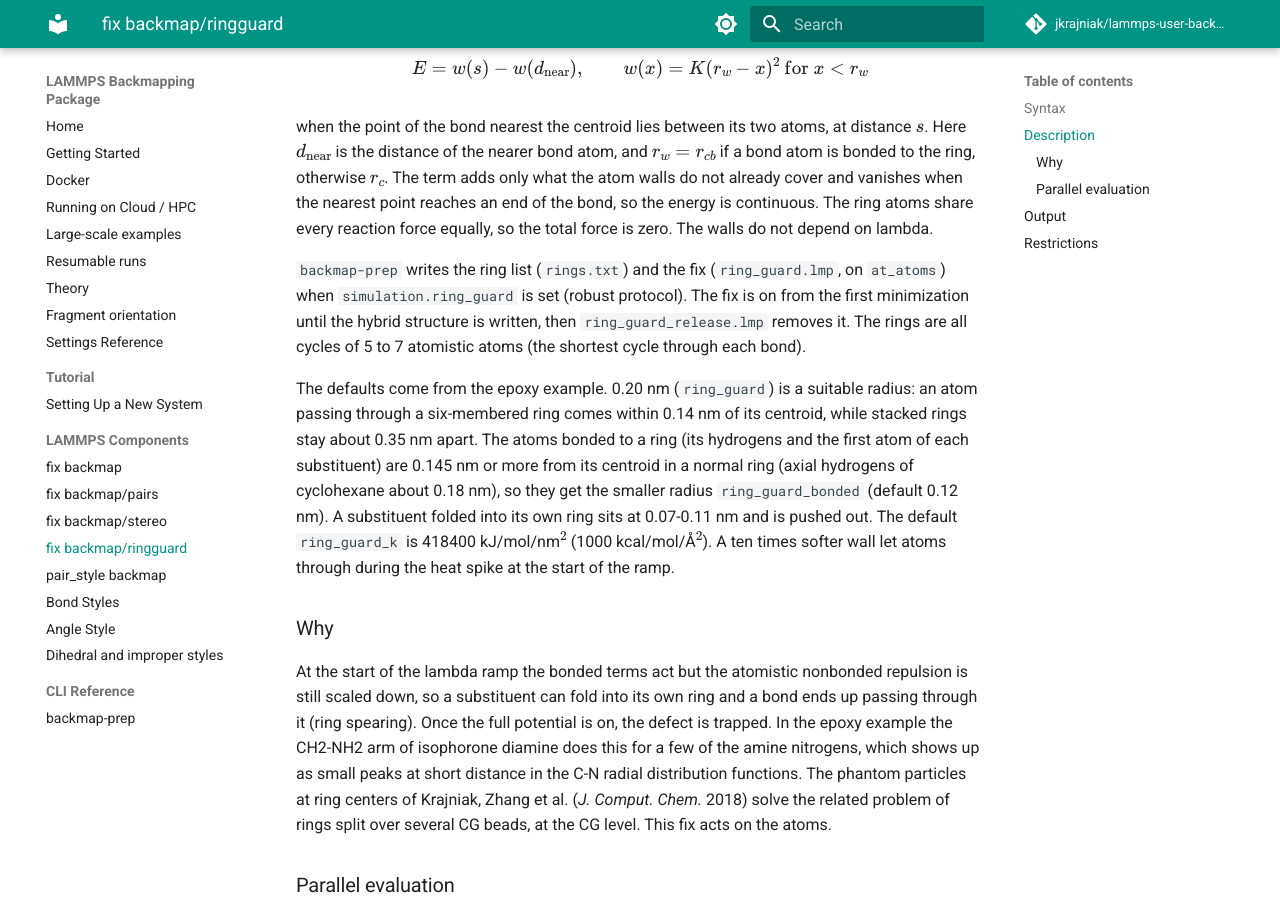
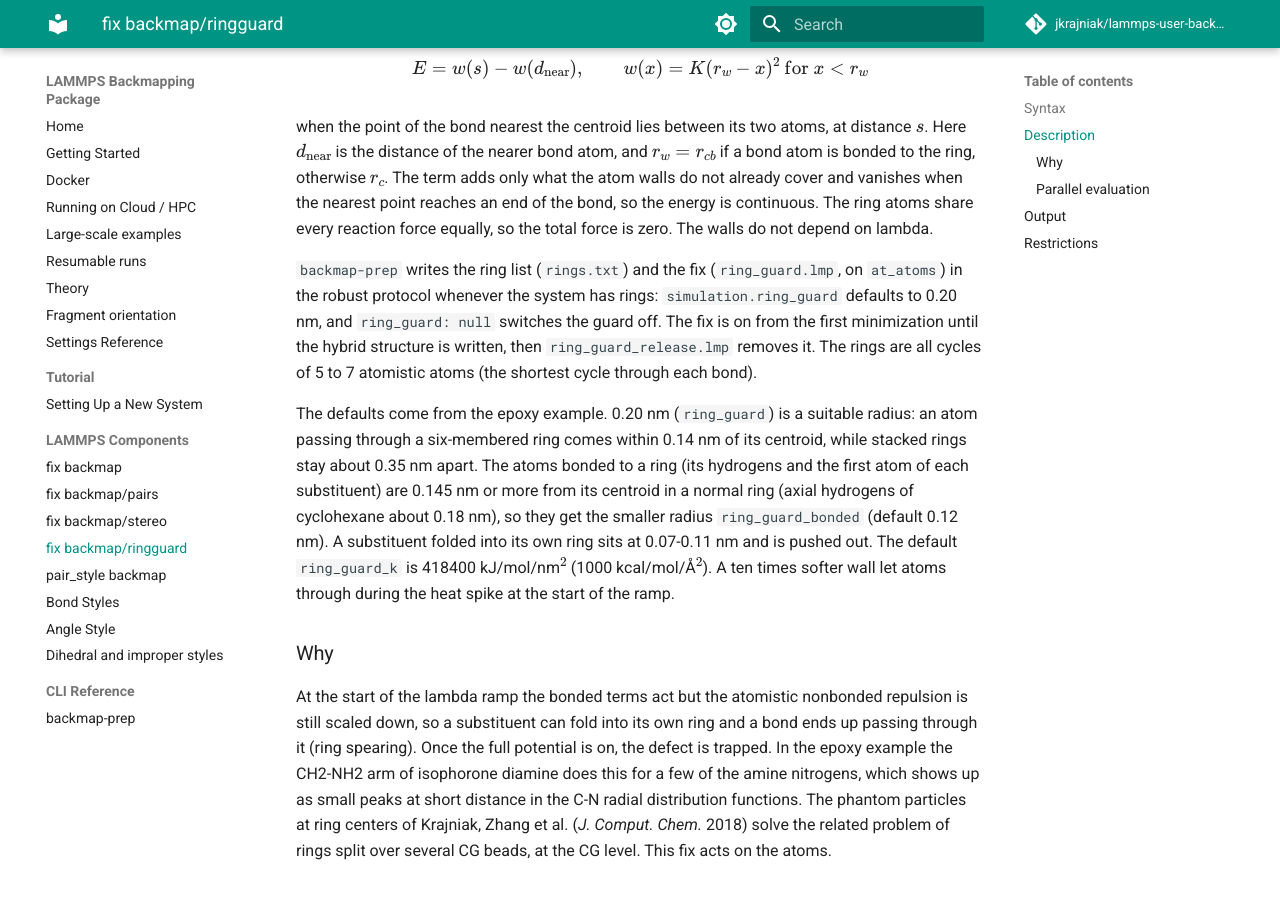
Before and after one commit to jkrajniak/lammps-user-backmapping, an MkDocs documentation site: the page built from docs/components/fix-backmap-ringguard.md, in a window 1280 px wide and 900 px high, scrolled down 795 px. Built offline with MkDocs 1.6.1 and Material for MkDocs 9.7.7, drawn with Linux system fonts in a browser that asks for light colours; comment, search, counter and statistics services are not loaded.

Commit message:
feat(ring-guard): on by default in the robust protocol (0.20 nm), ring_guard: null switches it off

```diff
--- a/docs/components/fix-backmap-ringguard.md
+++ b/docs/components/fix-backmap-ringguard.md
@@ -40,7 +40,8 @@ continuous. The ring atoms share every reaction force equally, so the total forc
 walls do not depend on lambda.
 
 `backmap-prep` writes the ring list (`rings.txt`) and the fix (`ring_guard.lmp`, on `at_atoms`)
-when `simulation.ring_guard` is set (robust protocol). The fix is on from the first minimization
+in the robust protocol whenever the system has rings: `simulation.ring_guard` defaults to 0.20 nm,
+and `ring_guard: null` switches the guard off. The fix is on from the first minimization
 until the hybrid structure is written, then `ring_guard_release.lmp` removes it. The rings are all
 cycles of 5 to 7 atomistic atoms (the shortest cycle through each bond).
 
```
Also changed, not shown: CHANGELOG.md (+2 -2 lines), 2 other files.
